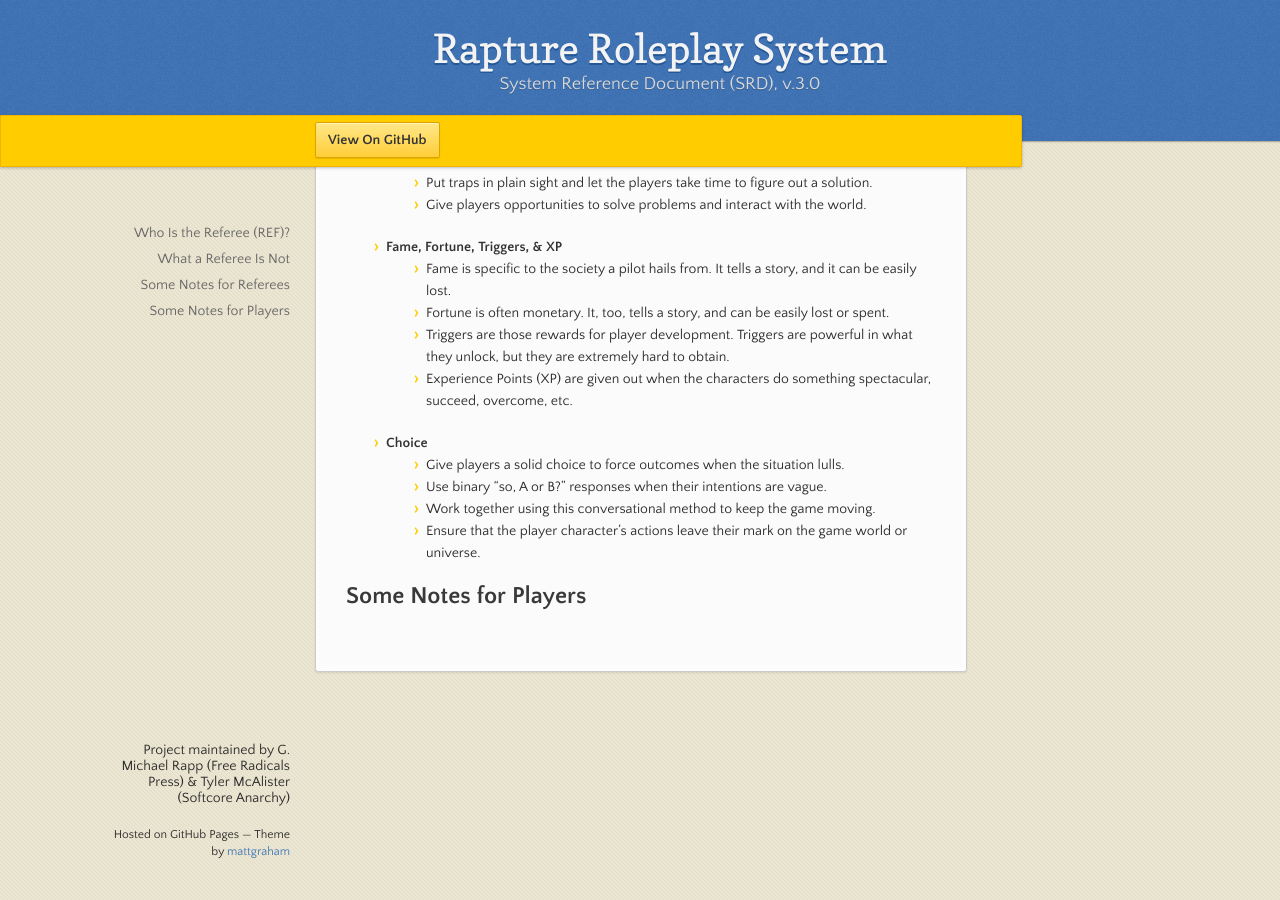
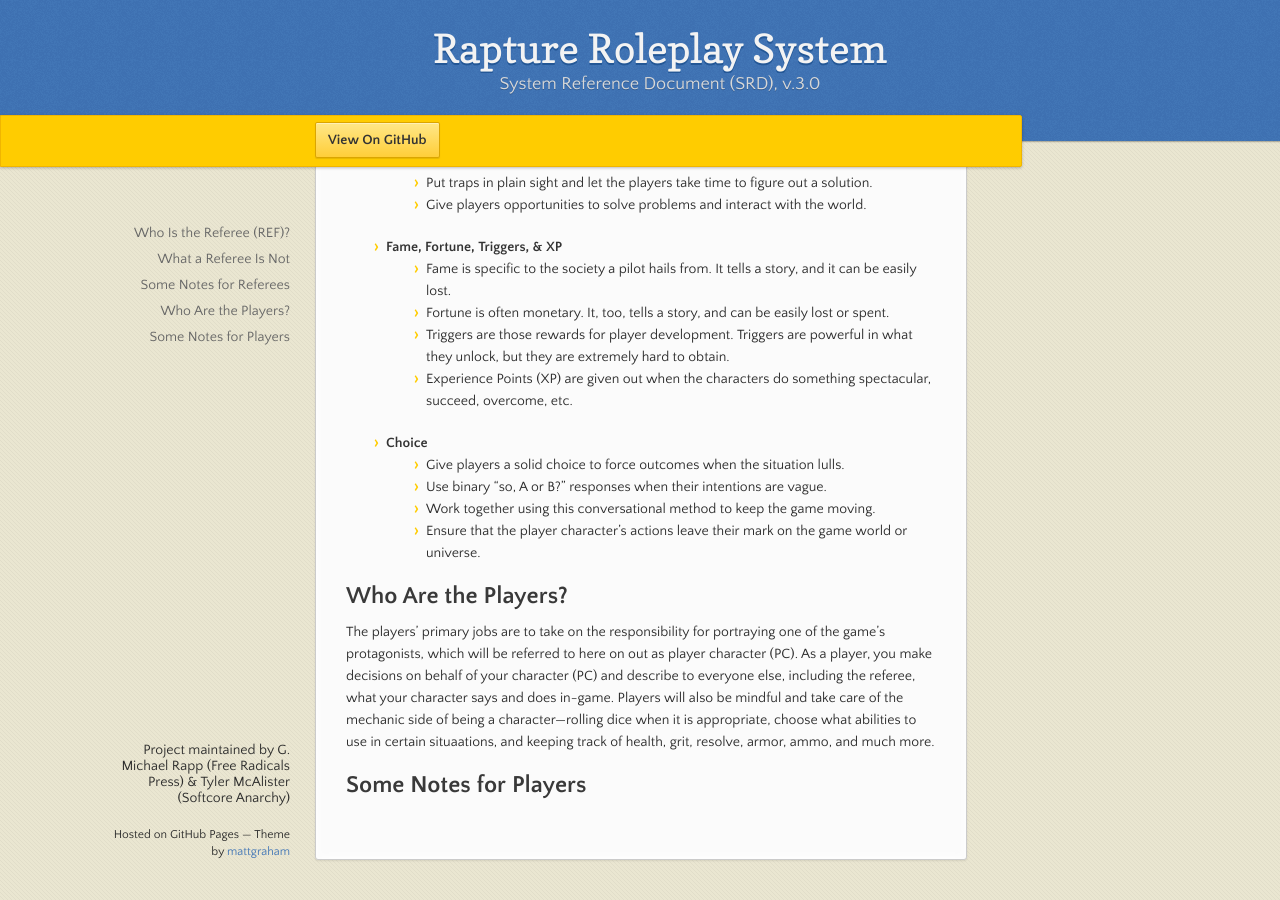
Before and after one commit to GMichaelRapp/rapture, a Jekyll site: the page built from fundamentals.md, in a window 1280 px wide and 900 px high, scrolled down 1794 px. Built offline with Jekyll 4.4.1, drawn with Linux system fonts in a browser that asks for light colours.

Commit message:
Update fundamentals.md

```diff
--- a/fundamentals.md
+++ b/fundamentals.md
@@ -50,4 +50,7 @@ In recent years, there has been a lot of meaningful discussion on the demands pl
   - Work together using this conversational method to keep the game moving.
   - Ensure that the player character’s actions leave their mark on the game world or universe.
 
+## Who Are the Players?
+The players' primary jobs are to take on the responsibility for portraying one of the game's protagonists, which will be referred to here on out as player character (PC). As a player, you make decisions on behalf of your character (PC) and describe to everyone else, including the referee, what your character says and does in-game. Players will also be mindful and take care of the mechanic side of being a character—rolling dice when it is appropriate, choose what abilities to use in certain situaations, and keeping track of health, grit, resolve, armor, ammo, and much more.
+
 ## Some Notes for Players
```
